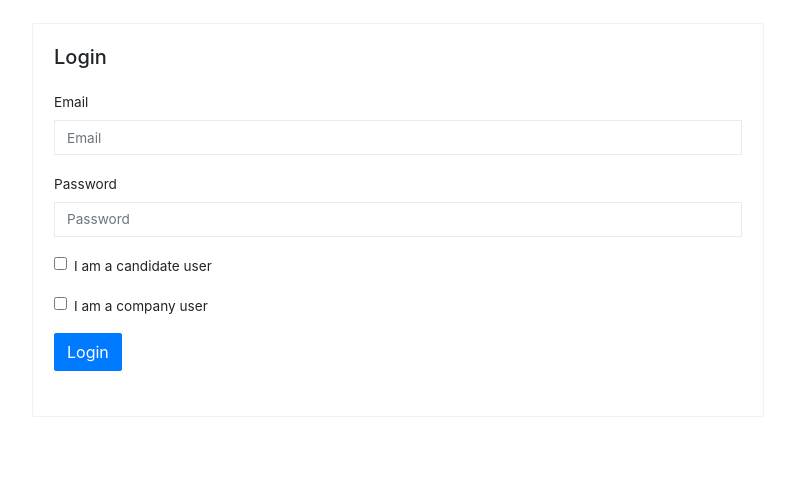
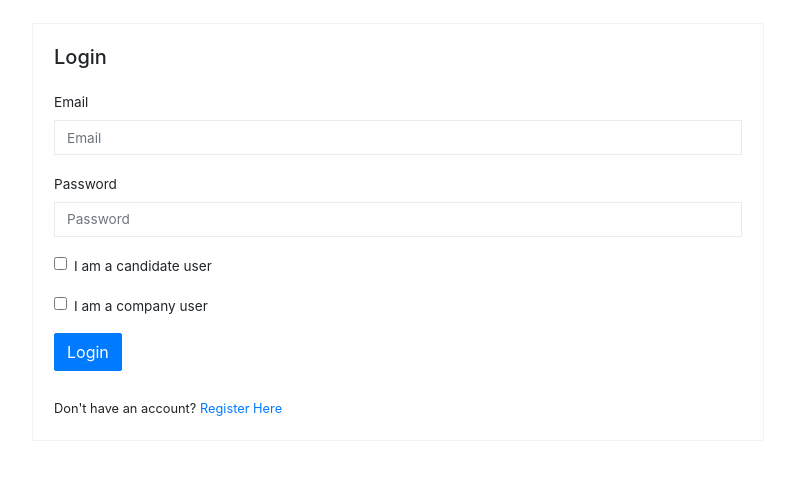
Before and after one commit to mitchellpottratz/JobSwipe-React, a React (Create React App) app: page /login in a window 1280 px wide. Shown: the top 480 px of the page, without its empty margins (242-1037 px from the left). Built offline with nearby package versions, Linux system fonts and the light colour scheme.

Commit message:
added linked between login and registration forms

```diff
--- a/src/components/authentication/Login.js
+++ b/src/components/authentication/Login.js
@@ -1,15 +1,10 @@
 import React from 'react';
 import { connect } from 'react-redux';
 import { loginUser } from '../../actions/users.js';
+import { Redirect } from 'react-router';
+import { Link } from 'react-router-dom';
 
-import {
-  Container,
-  Row,
-  Col,
-  Card,
-  Form,
-  Button
-} from 'react-bootstrap';
+import { Container, Row, Col, Card, Form, Button } from 'react-bootstrap';
 
 
 class Login extends React.Component {
@@ -121,7 +116,9 @@ class Login extends React.Component {
                     <Button variant="primary" type="submit">Login</Button>
                   </Form.Group>
                 </Form>
-
+                <small>
+                  Don't have an account? <Link to="/register">Register Here</Link>
+                </small>
               </Card.Body>
             </Card>
           </Col>
--- a/src/components/authentication/Register.js
+++ b/src/components/authentication/Register.js
@@ -5,6 +5,7 @@ import { registerUser } from '../../actions/users.js'
 
 import { Row, Col, Card, Form, Button } from 'react-bootstrap';
 import FileInput from '../common/FileInput.js';
+import { Link } from 'react-router-dom';
 
 
 class Register extends React.Component {
@@ -244,7 +245,9 @@ class Register extends React.Component {
                     			<Button variant="primary" type="submit">Login</Button>
                   			</Form.Group>
 							</Form>
-
+							<small>
+                  				Already have an account? <Link to="/login">Login Here</Link>
+                			</small>
 						</Card.Body>
 					</Card>
 				</Col>
```
